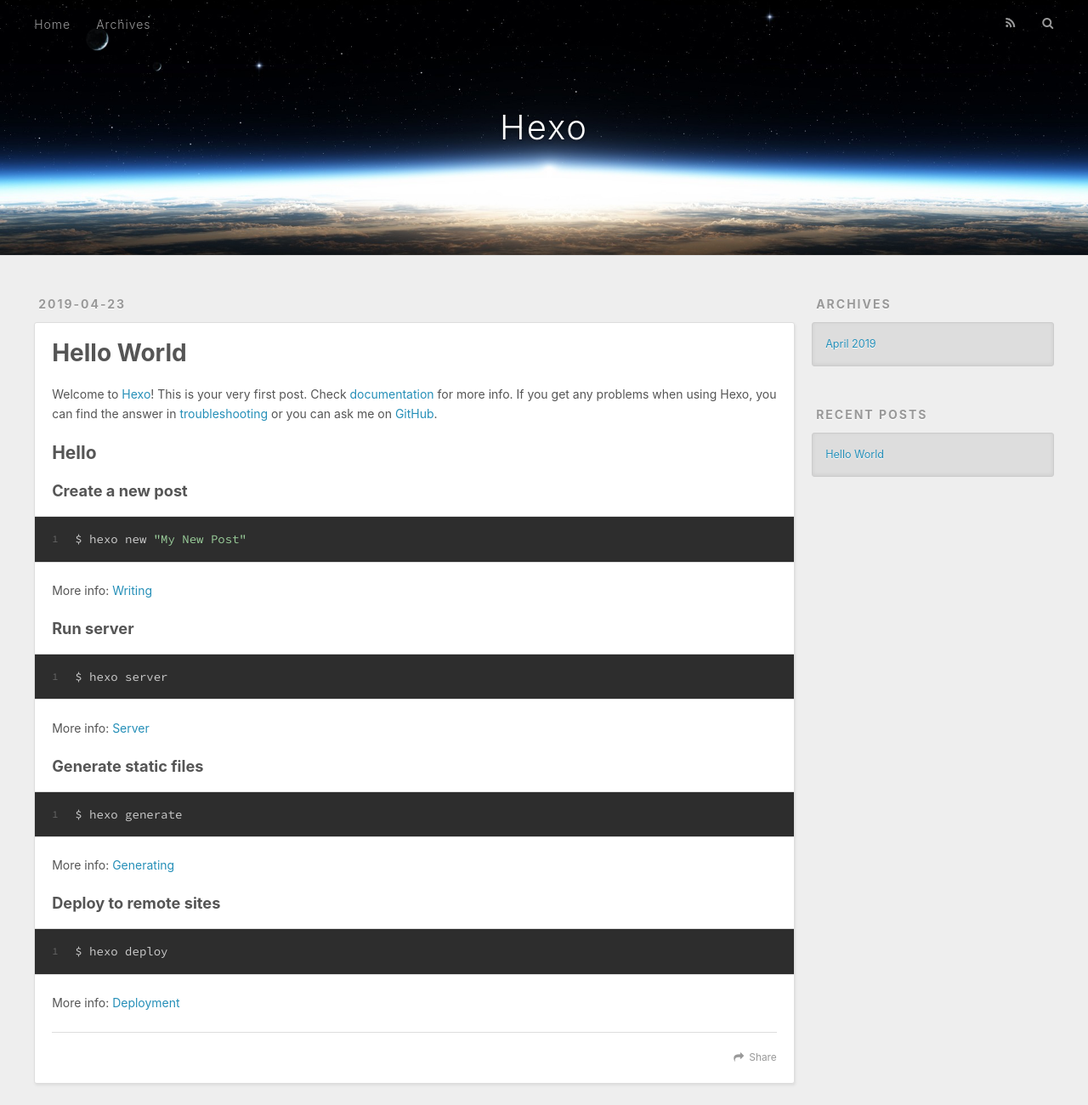
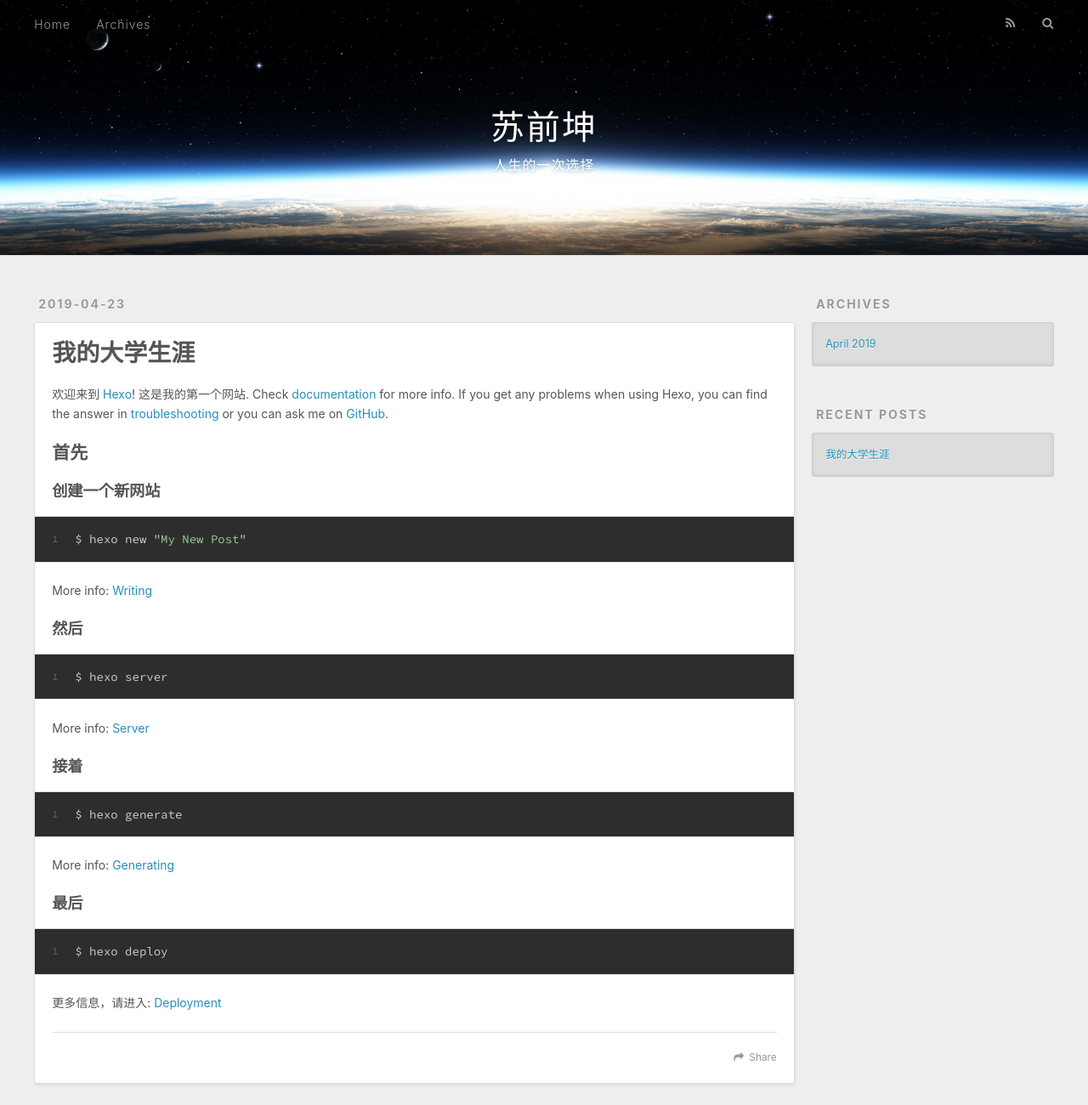
Before and after one commit to suqiankun1997/suqiankun2010.github.io, a plain HTML site: page index.html in a window 1280 px wide. Shown: the top 1300 px of the page at 85% size. Drawn offline with nearby package versions, Linux system fonts and the light colour scheme.

Commit message:
Site updated: 2019-04-23 18:26:43

```diff
--- a/index.html
+++ b/index.html
@@ -5,17 +5,20 @@
 
 
 
-  <title>Hexo</title>
+  <title>苏前坤</title>
   <meta name="viewport" content="width=device-width, initial-scale=1, maximum-scale=1">
-  <meta property="og:type" content="website">
-<meta property="og:title" content="Hexo">
+  <meta name="description" content="苏前坤来自郑州科技学院，是一名大二在校生，热爱编程技术，曾经参加全国3D大赛获得特等奖">
+<meta property="og:type" content="website">
+<meta property="og:title" content="苏前坤">
 <meta property="og:url" content="https://suqiankun2010.github.io/index.html">
-<meta property="og:site_name" content="Hexo">
+<meta property="og:site_name" content="苏前坤">
+<meta property="og:description" content="苏前坤来自郑州科技学院，是一名大二在校生，热爱编程技术，曾经参加全国3D大赛获得特等奖">
 <meta property="og:locale" content="default">
 <meta name="twitter:card" content="summary">
-<meta name="twitter:title" content="Hexo">
+<meta name="twitter:title" content="苏前坤">
+<meta name="twitter:description" content="苏前坤来自郑州科技学院，是一名大二在校生，热爱编程技术，曾经参加全国3D大赛获得特等奖">
 
-    <link rel="alternate" href="/atom.xml" title="Hexo" type="application/atom+xml">
+    <link rel="alternate" href="/atom.xml" title="苏前坤" type="application/atom+xml">
 
 
     <link rel="icon" href="/favicon.png">
@@ -34,8 +37,12 @@
   <div id="header-outer" class="outer">
     <div id="header-title" class="inner">
       <h1 id="logo-wrap">
-        <a href="/" id="logo">Hexo</a>
+        <a href="/" id="logo">苏前坤</a>
       </h1>
+
+        <h2 id="subtitle-wrap">
+          <a href="/" id="subtitle">人生的一次选择</a>
+        </h2>
 
     </div>
     <div id="header-inner" class="inner">
@@ -76,7 +83,7 @@
 
 
     <h1 itemprop="name">
-      <a class="article-title" href="/2019/04/23/hello-world/">Hello World</a>
+      <a class="article-title" href="/2019/04/23/hello-world/">我的大学生涯</a>
     </h1>
 
 
@@ -84,20 +91,20 @@
 
     <div class="article-entry" itemprop="articleBody">
 
-        <p>Welcome to <a href="https://hexo.io/" target="_blank" rel="noopener">Hexo</a>! This is your very first post. Check <a href="https://hexo.io/docs/" target="_blank" rel="noopener">documentation</a> for more info. If you get any problems when using Hexo, you can find the answer in <a href="https://hexo.io/docs/troubleshooting.html" target="_blank" rel="noopener">troubleshooting</a> or you can ask me on <a href="https://github.com/hexojs/hexo/issues" target="_blank" rel="noopener">GitHub</a>.</p>
-<h2 id="Hello"><a href="#Hello" class="headerlink" title="Hello"></a>Hello</h2><h3 id="Create-a-new-post"><a href="#Create-a-new-post" class="headerlink" title="Create a new post"></a>Create a new post</h3><figure class="highlight bash"><table><tr><td class="gutter"><pre><span class="line">1</span><br></pre></td><td class="code"><pre><span class="line">$ hexo new <span class="string">"My New Post"</span></span><br></pre></td></tr></table></figure>
+        <p>欢迎来到 <a href="https://hexo.io/" target="_blank" rel="noopener">Hexo</a>! 这是我的第一个网站. Check <a href="https://hexo.io/docs/" target="_blank" rel="noopener">documentation</a> for more info. If you get any problems when using Hexo, you can find the answer in <a href="https://hexo.io/docs/troubleshooting.html" target="_blank" rel="noopener">troubleshooting</a> or you can ask me on <a href="https://github.com/hexojs/hexo/issues" target="_blank" rel="noopener">GitHub</a>.</p>
+<h2 id="首先"><a href="#首先" class="headerlink" title="首先"></a>首先</h2><h3 id="创建一个新网站"><a href="#创建一个新网站" class="headerlink" title="创建一个新网站"></a>创建一个新网站</h3><figure class="highlight bash"><table><tr><td class="gutter"><pre><span class="line">1</span><br></pre></td><td class="code"><pre><span class="line">$ hexo new <span class="string">"My New Post"</span></span><br></pre></td></tr></table></figure>
 <p>More info: <a href="https://hexo.io/docs/writing.html" target="_blank" rel="noopener">Writing</a></p>
-<h3 id="Run-server"><a href="#Run-server" class="headerlink" title="Run server"></a>Run server</h3><figure class="highlight bash"><table><tr><td class="gutter"><pre><span class="line">1</span><br></pre></td><td class="code"><pre><span class="line">$ hexo server</span><br></pre></td></tr></table></figure>
+<h3 id="然后"><a href="#然后" class="headerlink" title="然后"></a>然后</h3><figure class="highlight bash"><table><tr><td class="gutter"><pre><span class="line">1</span><br></pre></td><td class="code"><pre><span class="line">$ hexo server</span><br></pre></td></tr></table></figure>
 <p>More info: <a href="https://hexo.io/docs/server.html" target="_blank" rel="noopener">Server</a></p>
-<h3 id="Generate-static-files"><a href="#Generate-static-files" class="headerlink" title="Generate static files"></a>Generate static files</h3><figure class="highlight bash"><table><tr><td class="gutter"><pre><span class="line">1</span><br></pre></td><td class="code"><pre><span class="line">$ hexo generate</span><br></pre></td></tr></table></figure>
+<h3 id="接着"><a href="#接着" class="headerlink" title="接着"></a>接着</h3><figure class="highlight bash"><table><tr><td class="gutter"><pre><span class="line">1</span><br></pre></td><td class="code"><pre><span class="line">$ hexo generate</span><br></pre></td></tr></table></figure>
 <p>More info: <a href="https://hexo.io/docs/generating.html" target="_blank" rel="noopener">Generating</a></p>
-<h3 id="Deploy-to-remote-sites"><a href="#Deploy-to-remote-sites" class="headerlink" title="Deploy to remote sites"></a>Deploy to remote sites</h3><figure class="highlight bash"><table><tr><td class="gutter"><pre><span class="line">1</span><br></pre></td><td class="code"><pre><span class="line">$ hexo deploy</span><br></pre></td></tr></table></figure>
-<p>More info: <a href="https://hexo.io/docs/deployment.html" target="_blank" rel="noopener">Deployment</a></p>
+<h3 id="最后"><a href="#最后" class="headerlink" title="最后"></a>最后</h3><figure class="highlight bash"><table><tr><td class="gutter"><pre><span class="line">1</span><br></pre></td><td class="code"><pre><span class="line">$ hexo deploy</span><br></pre></td></tr></table></figure>
+<p>更多信息，请进入: <a href="https://hexo.io/docs/deployment.html" target="_blank" rel="noopener">Deployment</a></p>
 
 
     </div>
     <footer class="article-footer">
-      <a data-url="https://suqiankun2010.github.io/2019/04/23/hello-world/" data-id="cjutigwf30000hsqxbsg8ykhy" class="article-share-link">Share</a>
+      <a data-url="https://suqiankun2010.github.io/2019/04/23/hello-world/" data-id="cjutk8ez00000pkqx2q8dom4c" class="article-share-link">Share</a>
 
 
     </footer>
@@ -138,7 +145,7 @@
       <ul>
 
           <li>
-            <a href="/2019/04/23/hello-world/">Hello World</a>
+            <a href="/2019/04/23/hello-world/">我的大学生涯</a>
           </li>
 
       </ul>
```
Also changed, not shown: 2019/04/23/hello-world/index.html (+23 -19 lines), archives/2019/04/index.html (+16 -9 lines), archives/2019/index.html (+16 -9 lines), archives/index.html (+16 -9 lines).
